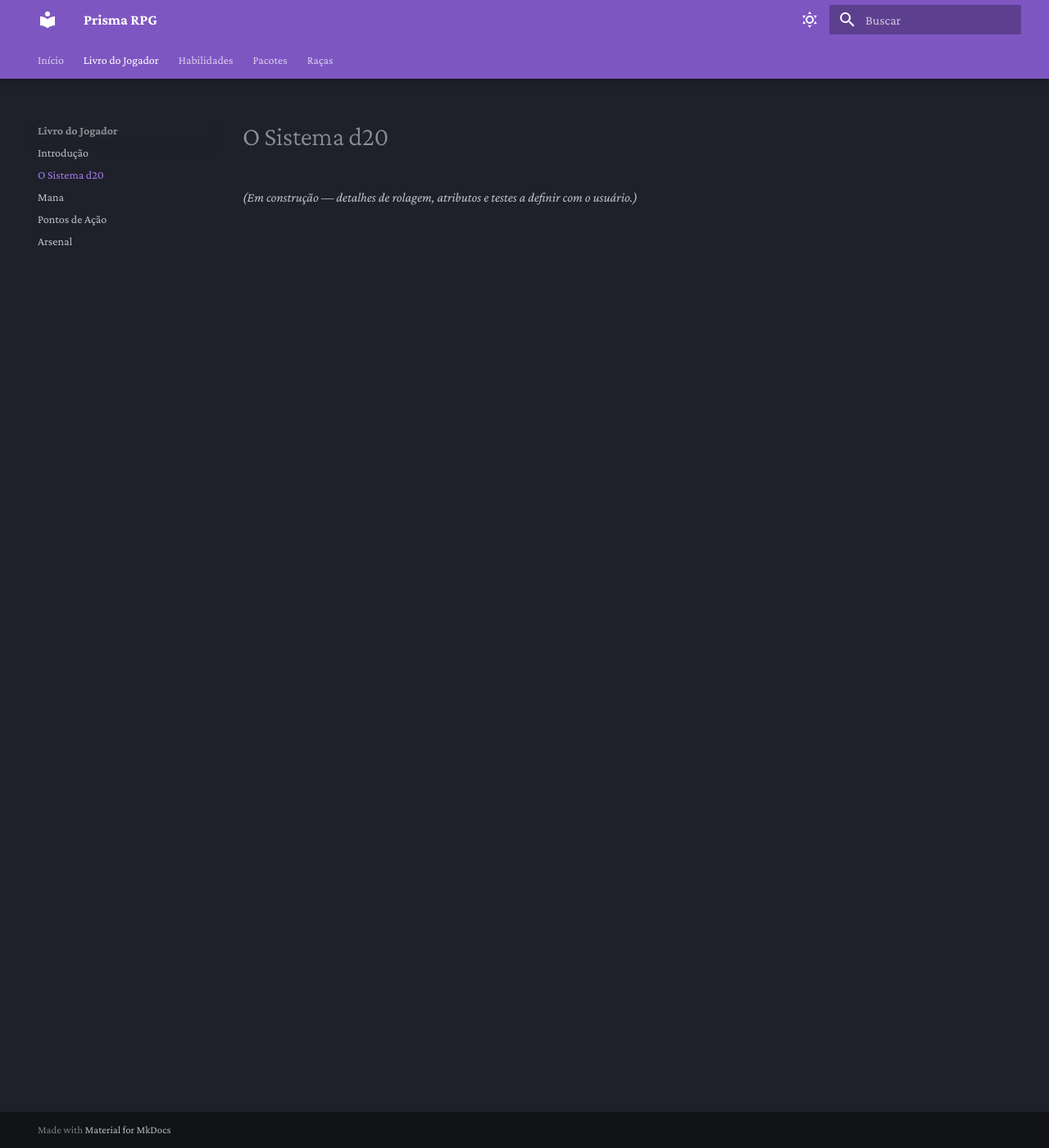
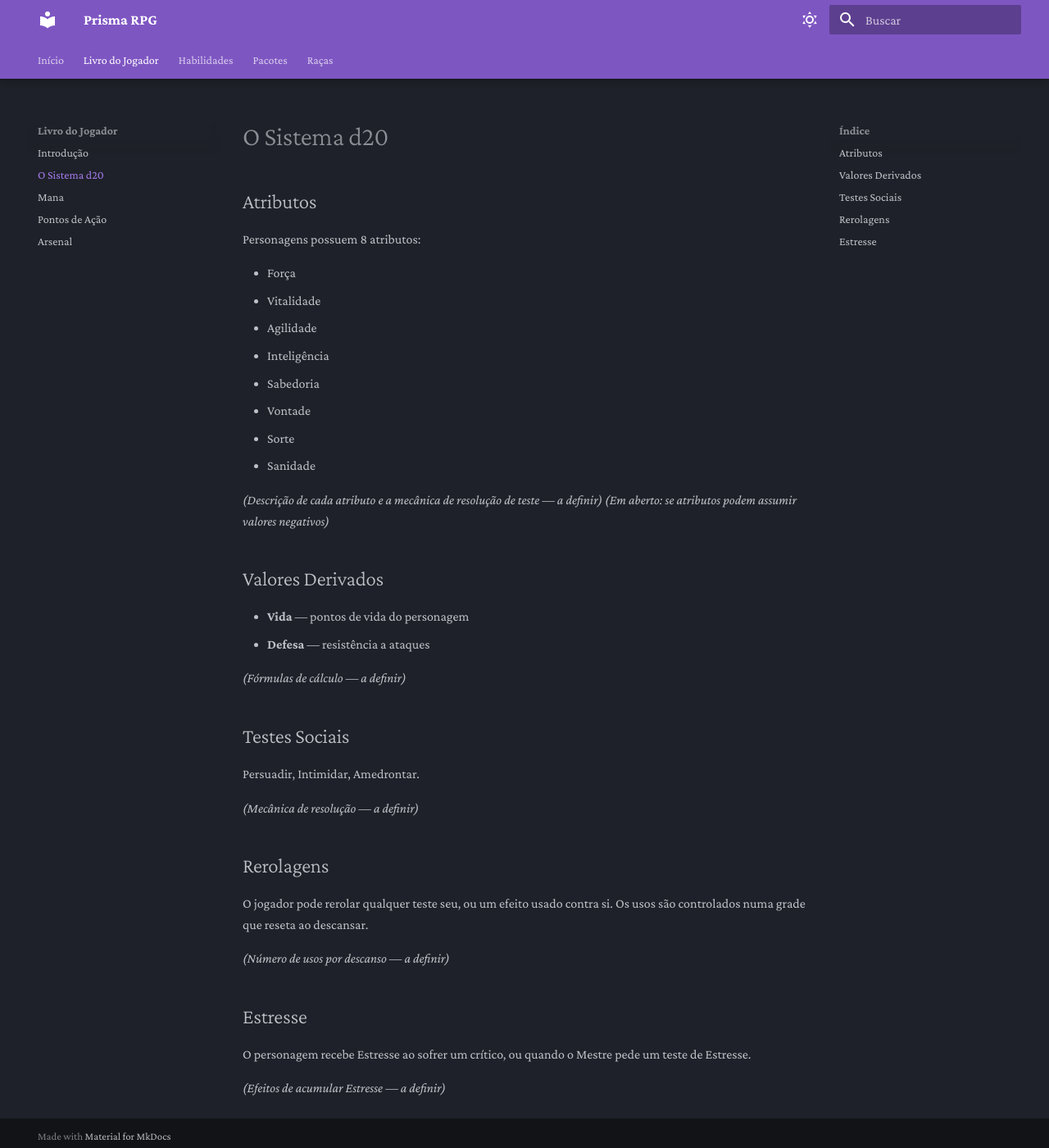
Before and after one commit to Felipe1072-git/prisma-rpg, an MkDocs documentation site: the page built from docs/jogador/sistema-d20.md, in a window 1280 px wide and 1400 px high. Shown: the whole window at 82% size. Built offline with MkDocs 1.6.1 and Material for MkDocs 9.7.7, drawn with Linux system fonts in a browser that asks for light colours.

Commit message:
feat: adiciona atributos, movimento, pontos de acao, ataques e ficha de habilidade
Baseado no modelo de ficha desenhado pelo usuario: 8 atributos, formula
de movimento, custos de acao, tabela de ataques com tipos por atributo,
e formato de ficha de habilidade com tiers de sucesso.

```diff
--- a/docs/jogador/sistema-d20.md
+++ b/docs/jogador/sistema-d20.md
@@ -1,3 +1,42 @@
 # O Sistema d20
 
-*(Em construção — detalhes de rolagem, atributos e testes a definir com o usuário.)*
+## Atributos
+
+Personagens possuem 8 atributos:
+
+- Força
+- Vitalidade
+- Agilidade
+- Inteligência
+- Sabedoria
+- Vontade
+- Sorte
+- Sanidade
+
+*(Descrição de cada atributo e a mecânica de resolução de teste — a definir)*
+*(Em aberto: se atributos podem assumir valores negativos)*
+
+## Valores Derivados
+
+- **Vida** — pontos de vida do personagem
+- **Defesa** — resistência a ataques
+
+*(Fórmulas de cálculo — a definir)*
+
+## Testes Sociais
+
+Persuadir, Intimidar, Amedrontar.
+
+*(Mecânica de resolução — a definir)*
+
+## Rerolagens
+
+O jogador pode rerolar qualquer teste seu, ou um efeito usado contra si. Os usos são controlados numa grade que reseta ao descansar.
+
+*(Número de usos por descanso — a definir)*
+
+## Estresse
+
+O personagem recebe Estresse ao sofrer um crítico, ou quando o Mestre pede um teste de Estresse.
+
+*(Efeitos de acumular Estresse — a definir)*
```
Also changed, not shown: docs/habilidades/index.md (+14 -0 lines), docs/jogador/arsenal.md (+21 -0 lines), docs/jogador/pontos-de-acao.md (+15 -1 lines).
